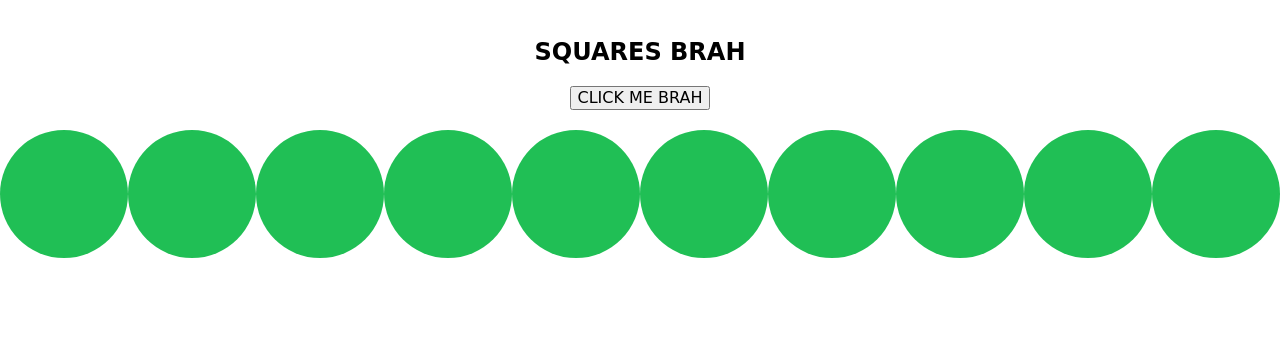
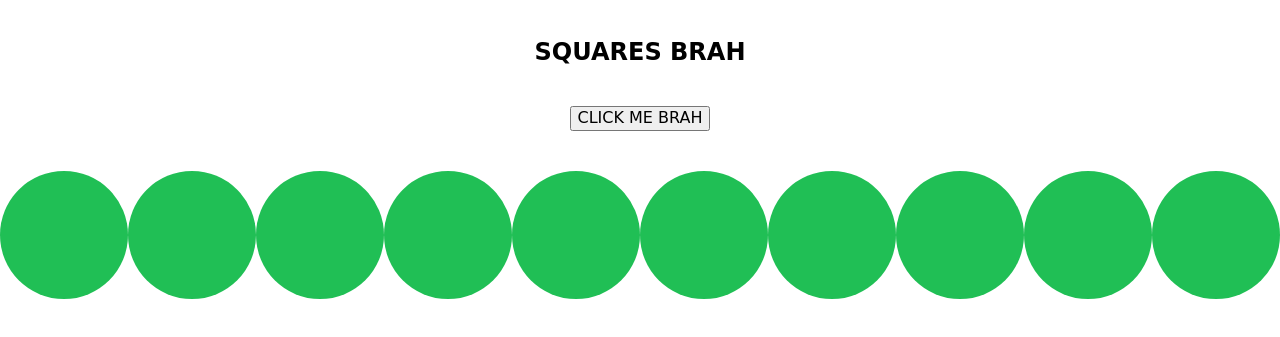
Before and after one commit to sunrick/velocity-brah, a plain HTML site: page index.html in a window 1280 px wide. Shown: the part 61-398 px from the top of the page. Drawn offline with nearby package versions, Linux system fonts and the light colour scheme; a web font is replaced by a local one.

Commit message:
use absolute positioning instead brah

```diff
--- a/components/square/square.css
+++ b/components/square/square.css
@@ -2,12 +2,17 @@
   overflow: auto;
 }
 
+#square .circle-wrapper {
+  position: relative;
+  padding: 40px 0px;
+  width: 100%;
+}
 #square .circle {
+  position: absolute;
   border-radius: 50%;
   background-color: #20BF55;
-  float: left;
 }
 #square .button-wrapper {
   text-align: center;
-  margin-bottom: 20px;
+  margin: 40px 0px;
 }
--- a/components/square/square.js
+++ b/components/square/square.js
@@ -2,23 +2,41 @@ $(document).ready(function(){
 
   var Square = (function () {
     var parentId = '#square';
+    var circleWrapper = parentId + ' .circle-wrapper'
 
     var config = {
       square: parentId,
+      circleWrapper: circleWrapper,
+      button: parentId + ' button',
+      circles: circleWrapper + ' > .circle',
       squareWidth: function(){ return $(parentId).width(); },
-      button: parentId + ' button',
-      circles: parentId + ' > .circle',
-      circleWidth: function(){ return this.squareWidth() / this.times; },
+      circleWrapperWidth: function() { return this.squareWidth(); },
+      circleWidth: function(){ return this.circleWrapperWidth() / this.times; },
       time: 0,
       times: 10
     }
 
-    var addElements = function(){
+    var initalizeCircleWrapper = function() {
+      $(config.circleWrapper).height(config.circleWidth())
+    }
+
+    var addCircles = function(){
       for(var i=0; i < config.times; i++){
-        $(config.square).append('<div class="circle"></div>');
-        $(config.circles).height(config.circleWidth())
-                         .width(config.circleWidth());
+        $(config.circleWrapper).append('<div class="circle"></div>');
+        sizeCircles(i);
       }
+    }
+
+    var sizeCircles = function(i){
+      $(config.circles).eq(i).css({
+        width: config.times + "%",
+        top: 0
+      });
+      var width = $(config.circles).eq(i).width();
+      $(config.circles).eq(i).css({
+        height: width,
+        left: width * i
+      });
     }
 
     var buttonClick =  function(){
@@ -84,8 +102,9 @@ $(document).ready(function(){
 
     var resize = function() {
       $(window).resize(function(){
-        $(config.circles).height(config.circleWidth())
-                         .width(config.circleWidth())
+        for(var i=0; i < config.times; i++){
+          sizeCircles(i)
+        }
       });
     }
 
@@ -94,13 +113,15 @@ $(document).ready(function(){
         '<h2> SQUARES BRAH </h1>' +
         '<div class="button-wrapper">' +
           '<button> CLICK ME BRAH </button>' +
-        '</div>'
+        '</div>' +
+        '<div class="circle-wrapper"></div>'
       );
     }
 
     var init = function() {
       template();
-      addElements();
+      initalizeCircleWrapper();
+      addCircles();
       buttonClick();
       resize();
     }
```
